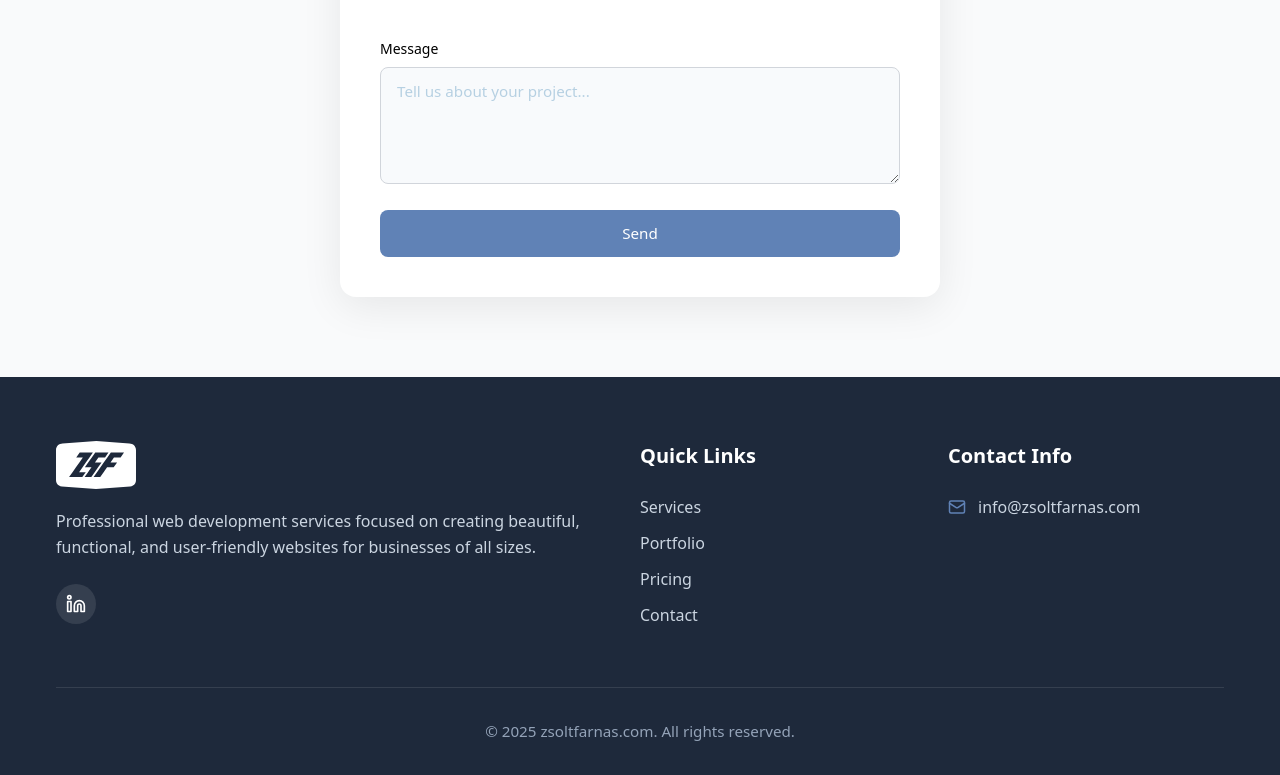
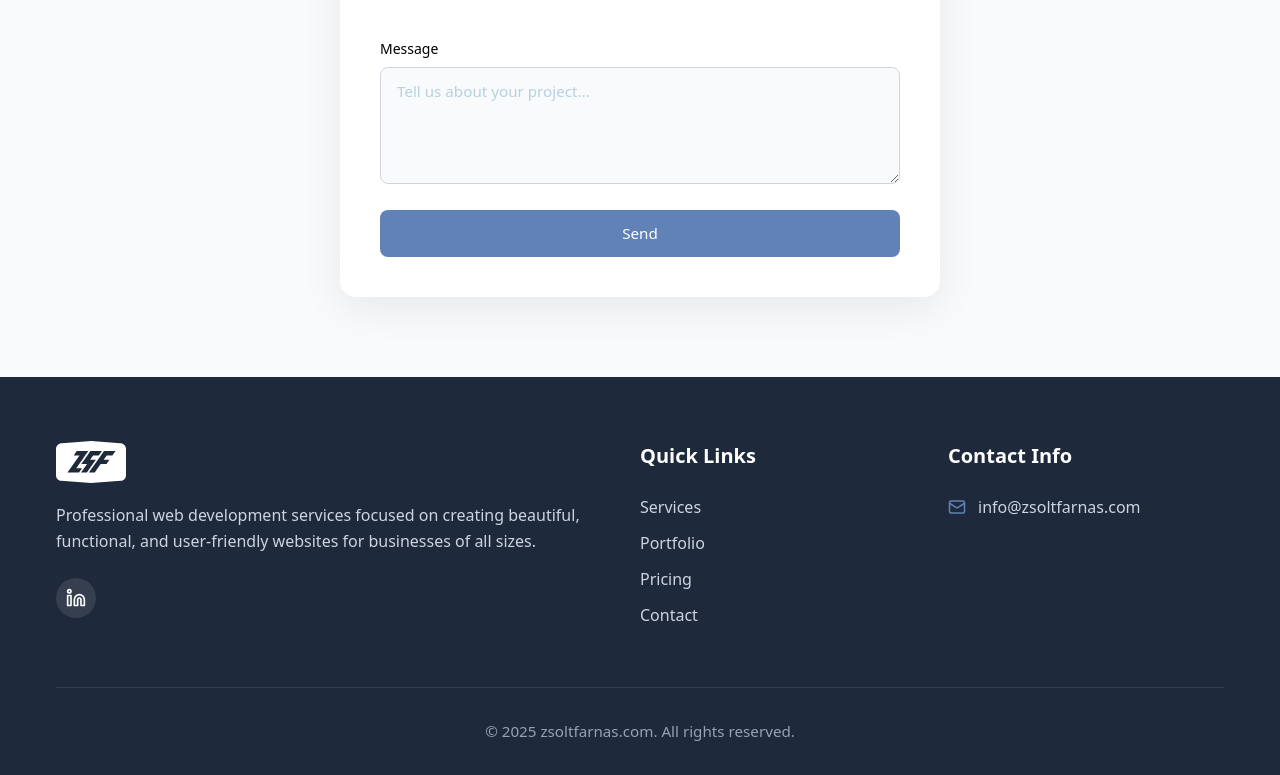
Before and after one commit to zsoltfarn/zsoltfarnas-site, a React (Vite) app: page / in a window 1280 px wide. Shown: the part 4414-5189 px from the top of the page. Built offline with nearby package versions, Linux system fonts and the light colour scheme.

Commit message:
style(Footer): adjust logo width for better visual alignment
The logo width in the footer was reduced from 80 to 70 pixels to improve visual alignment with the surrounding text and layout

```diff
--- a/src/components/Footer.tsx
+++ b/src/components/Footer.tsx
@@ -11,7 +11,7 @@ const Footer: React.FC = () => {
         <div className="footer-grid">
           <div className="footer-about">
             <a href="/">
-              <img src="/zsf-logo-white.svg" alt="ZSF Logo" className="footer-logo" width={80} height={25} />
+              <img src="/zsf-logo-white.svg" alt="ZSF Logo" className="footer-logo" width={70} height={25} />
             </a>
             <p className="footer-text">
               Professional web development services focused on creating beautiful,
```
